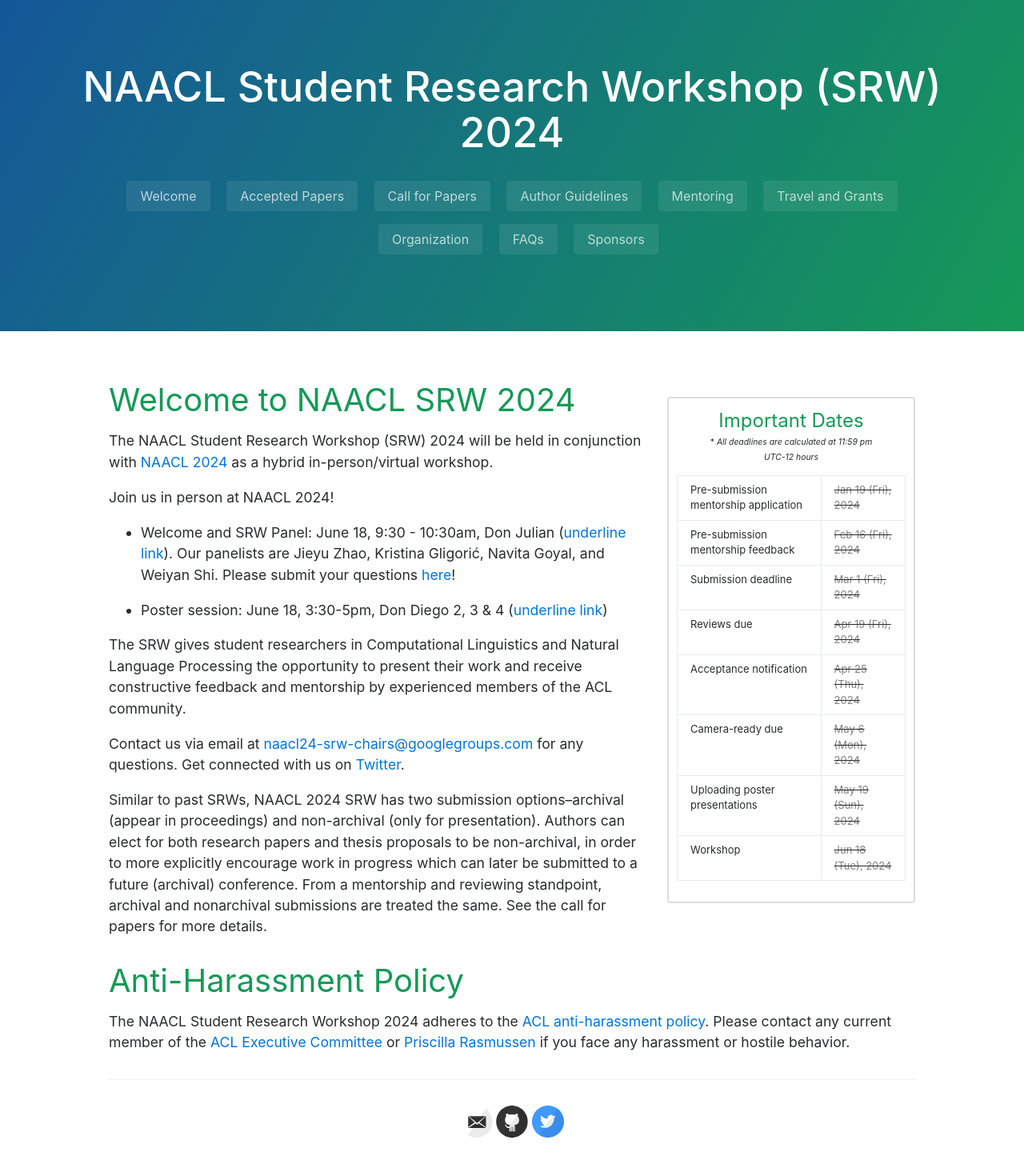
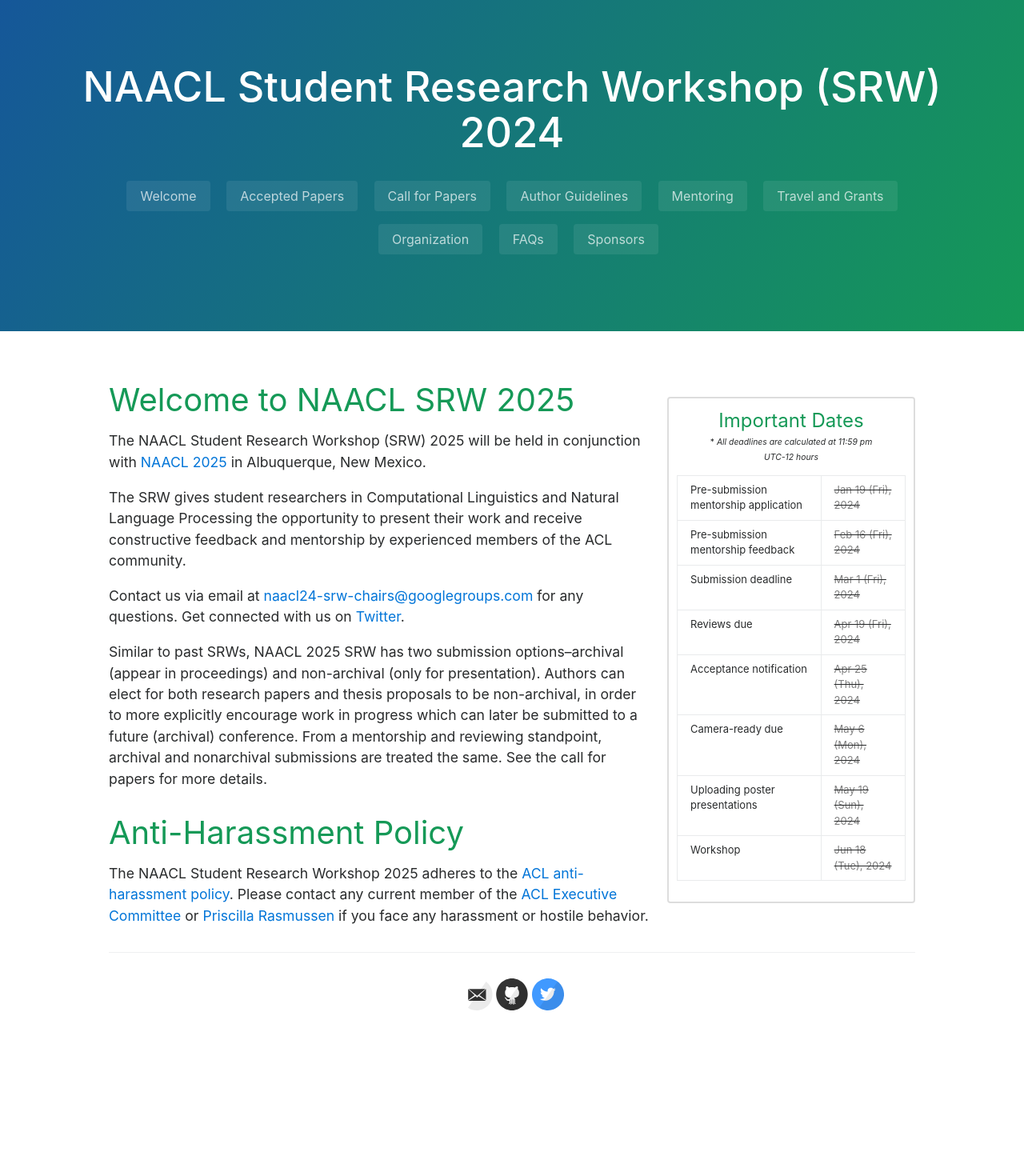
Before and after one commit to naacl2025-srw/naacl2025-srw.github.io, a Jekyll site: the page built from index.md, in a window 1280 px wide. Shown: the whole page at 80% size. Built offline with Jekyll 4.4.1, drawn with Linux system fonts in a browser that asks for light colours; after the commit the page ends 1301 px from its top, so only the background shows below that.

Commit message:
Update index.md

```diff
--- a/index.md
+++ b/index.md
@@ -1,28 +1,14 @@
 ---
 layout: page
-title: "NAACL Student Research Workshop (SRW) 2024"
+title: "NAACL Student Research Workshop (SRW) 2025"
 permalink: /
 order: 1
 ---
 
-
-<!-- button class="btn btn-success" onclick="window.location.href='/mentoring';">Submit your paper draft to our mentorshop program by Feb 1!</button -->
-
-# Welcome to NAACL SRW 2024
-The NAACL Student Research Workshop (SRW) 2024 will be held in conjunction with [NAACL 2024](https://2024.naacl.org/) as a hybrid in-person/virtual workshop.
-
-Join us in person at NAACL 2024!
-
-* Welcome and SRW Panel: June 18, 9:30 - 10:30am, Don Julian ([underline link](https://underline.io/events/458/sessions?eventSessionId=17950&searchGroup=lecture)). Our panelists are Jieyu Zhao, Kristina Gligorić, Navita Goyal, and Weiyan Shi. Please submit your questions [here](https://docs.google.com/forms/d/e/1FAIpQLSccZ1AE6rfyOX-gE_8pLh_y6E9mgntlbgRs2DpAss1Kmv9yQg/viewform?usp=sf_link)!
-
-* Poster session: June 18, 3:30-5pm, Don Diego 2, 3 & 4 ([underline link](https://underline.io/events/458/posters?eventSessionId=17470&searchGroup=lecture))
-
+# Welcome to NAACL SRW 2025
+The NAACL Student Research Workshop (SRW) 2025 will be held in conjunction with [NAACL 2025](https://2025.naacl.org/) in Albuquerque, New Mexico.
 
 The SRW gives student researchers in Computational Linguistics and Natural Language Processing the opportunity to present their work and receive constructive feedback and mentorship by experienced members of the ACL community.
-
-<!-- <img src="images/social_picture.jpeg" alt="Happy faces during the SRW Social in Minneapolis, Minnesota" width="60%"/>
-<br>
-_**Happy faces during the SRW Social in Minneapolis, Minnesota**_ -->
 
 Contact us via email at [naacl24-srw-chairs@googlegroups.com](mailto:naacl24-srw-chairs@googlegroups.com) for any questions.
 Get connected with us on [Twitter](https://twitter.com/naacl_srw).
@@ -33,13 +19,13 @@ Get connected with us on [Twitter](https://twitter.com/naacl_srw).
 
 
 <!-- # Differences from Past SRWs -->
-Similar to past SRWs, NAACL 2024 SRW has two submission options--archival (appear in proceedings) and non-archival (only for presentation).
+Similar to past SRWs, NAACL 2025 SRW has two submission options--archival (appear in proceedings) and non-archival (only for presentation).
 Authors can elect for both research papers and thesis proposals to be non-archival, in order to more explicitly encourage work in progress which can later be submitted to a future (archival) conference.
 From a mentorship and reviewing standpoint, archival and nonarchival submissions are treated the same.
 See the call for papers for more details.
 
 # Anti-Harassment Policy
-The NAACL Student Research Workshop 2024 adheres to the [ACL anti-harassment policy](https://www.aclweb.org/adminwiki/index.php?title=Anti-Harassment_Policy). Please contact any current member of the [ACL Executive Committee](https://www.aclweb.org/portal/about) or [Priscilla Rasmussen](mailto:acl@aclweb.org) if you face any harassment or hostile behavior.
+The NAACL Student Research Workshop 2025 adheres to the [ACL anti-harassment policy](https://www.aclweb.org/adminwiki/index.php?title=Anti-Harassment_Policy). Please contact any current member of the [ACL Executive Committee](https://www.aclweb.org/portal/about) or [Priscilla Rasmussen](mailto:acl@aclweb.org) if you face any harassment or hostile behavior.
 
 
 <!-- # Sponsored By        -->
```
